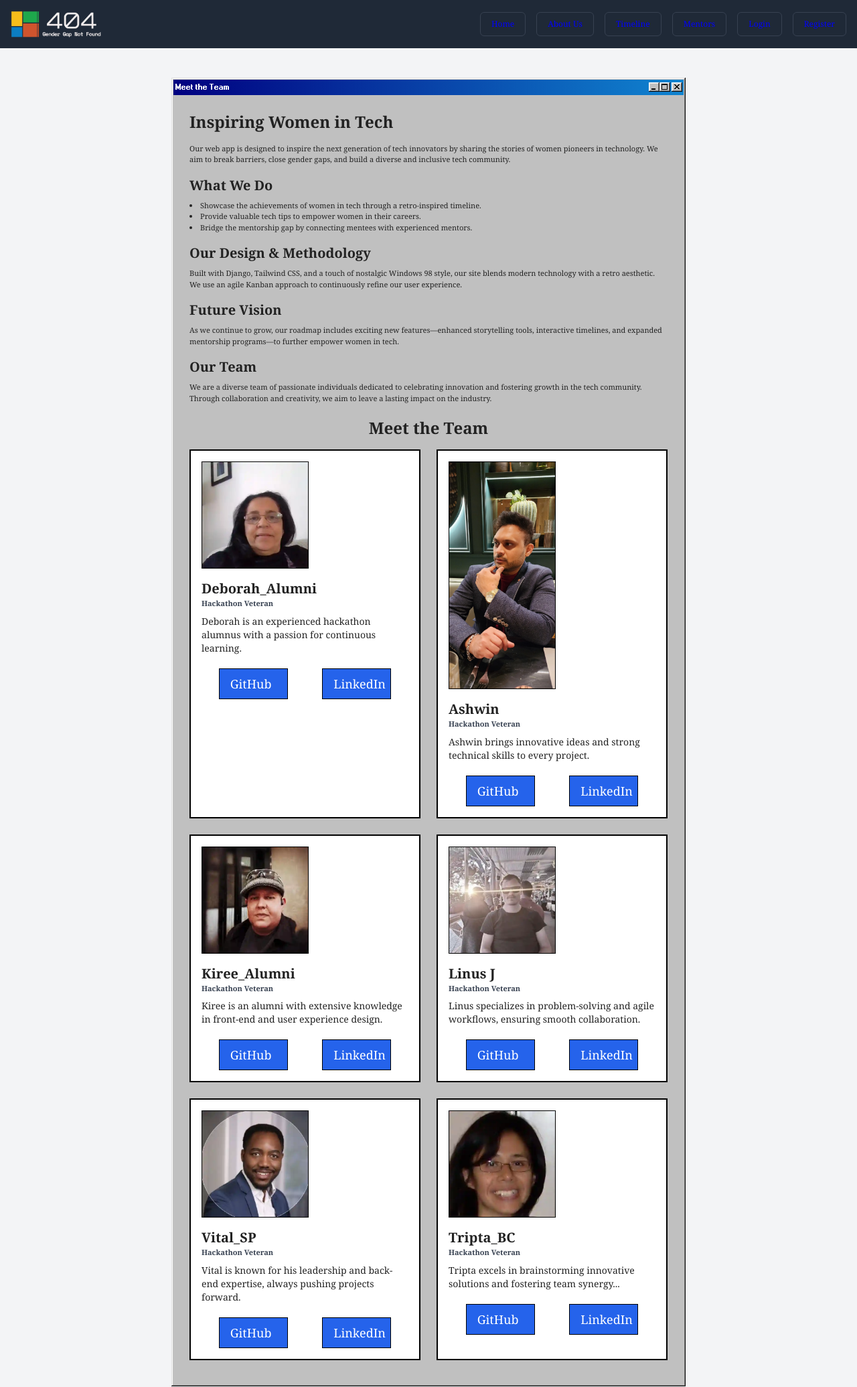
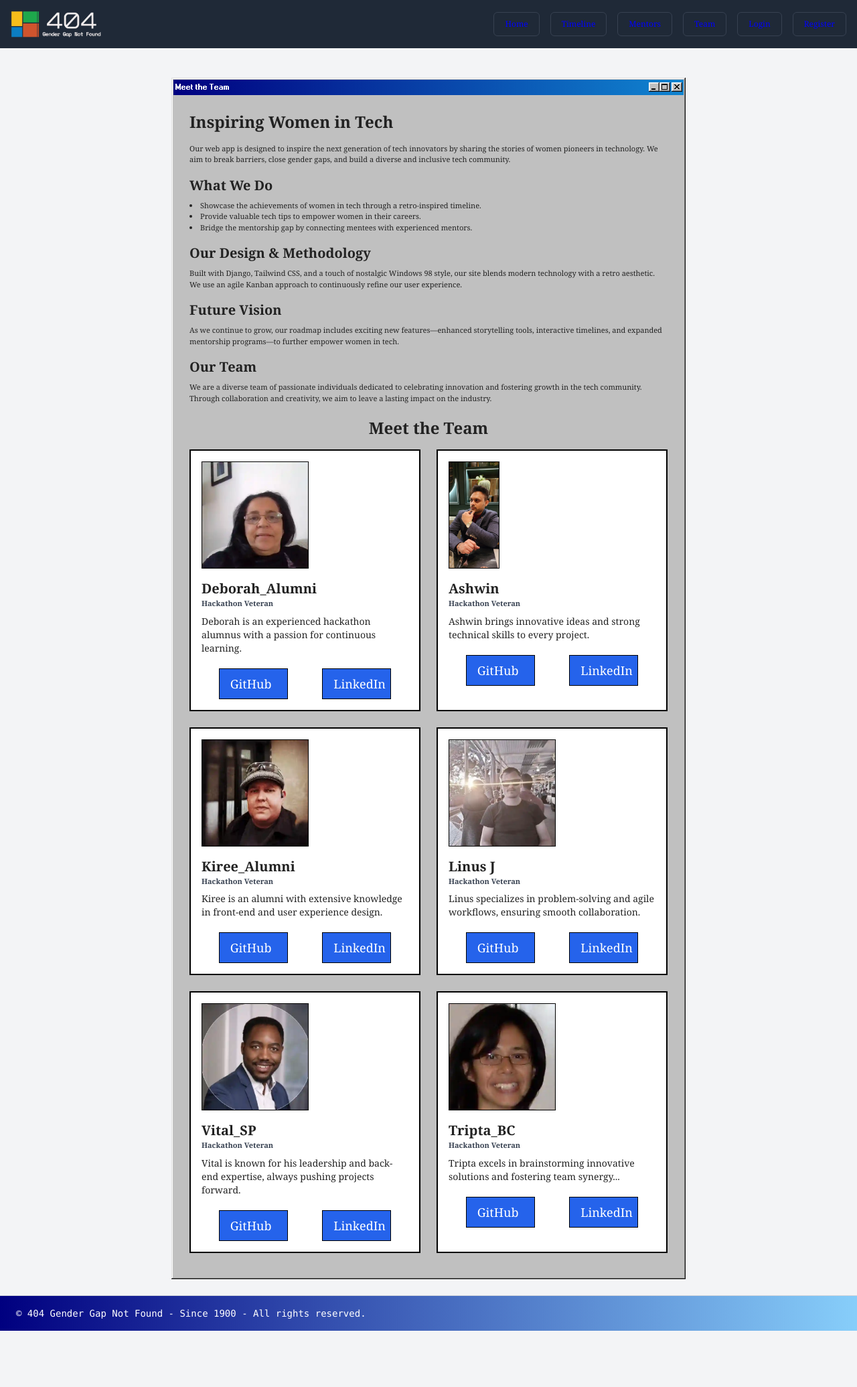
Before and after one commit to tgrey2024/2503-hackathon-team1, a Django app: page /about/ in a window 1280 px wide. Shown: the top 2071 px of the page at 67% size. After the commit the page ends 1987 px from the top, so only its background shows below. Run offline with Django 5.2, Linux system fonts and the light colour scheme; some libraries are stand-ins or nearby versions.

Commit message:
team page

```diff
--- a/home/templates/home/about.html
+++ b/home/templates/home/about.html
@@ -48,7 +48,7 @@
             {% for member in members %}
             <div class="bg-white border-2 border-black p-4">
                 {% if member.image %}
-                <img src="{% static member.image %}" alt="{{ member.name }}" class="w-40 border border-black mb-4">
+                <img src="{% static member.image %}" alt="{{ member.name }}" class="h-40 border border-black mb-4">
                 {% endif %}
                 <h3 class="text-xl font-bold">{{ member.name }}</h3>
                 <p class="text-gray-700 font-semibold">{{ member.role }}</p>
--- a/templates/base.html
+++ b/templates/base.html
@@ -28,9 +28,9 @@
       <!-- Horizontal Nav (hidden on mobile, shown on md+) -->
       <nav class="hidden md:flex space-x-4">
         <a href="{% url 'home' %}" class="px-4 py-2 border border-gray-700 rounded-md hover:text-gray-300">Home</a>
-        <a href="{% url 'about' %}" class="px-4 py-2 border border-gray-700 rounded-md hover:text-gray-300">About Us</a>
         <a href="{% url 'timeline' %}" class="px-4 py-2 border border-gray-700 rounded-md hover:text-gray-300">Timeline</a>
         <a href="{% url 'mentors:mentor_list' %}" class="px-4 py-2 border border-gray-700 rounded-md hover:text-gray-300">Mentors</a>
+        <a href="{% url 'about' %}" class="px-4 py-2 border border-gray-700 rounded-md hover:text-gray-300">Team</a>
         {% if user.is_authenticated %}
           <a href="{% url 'account_logout' %}" class="px-4 py-2 border border-gray-700 rounded-md hover:text-gray-300">Logout</a>
           <a href="{% url 'account_change_password' %}" class="px-4 py-2 border border-gray-700 rounded-md hover:text-gray-300">Change Password</a>
@@ -54,8 +54,9 @@
         <div id="navbar-dropdown"
              class="hidden absolute right-0 mt-2 w-48 bg-white text-black border border-gray-200 rounded-md shadow-lg z-10">
           <a href="{% url 'home' %}" class="block px-4 py-2 hover:bg-gray-100">Home</a>
-          <a href="{% url 'about' %}" class="block px-4 py-2 hover:bg-gray-100">About Us</a>
           <a href="{% url 'timeline' %}" class="block px-4 py-2 hover:bg-gray-100">Timeline</a>
+          <a href="{% url 'mentors:mentor_list' %}" class="block px-4 py-2 hover:bg-gray-100">Mentors</a>
+          <a href="{% url 'about' %}" class="block px-4 py-2 hover:bg-gray-100">Team</a>
           {% if user.is_authenticated %}
             <a href="{% url 'account_logout' %}" class="block px-4 py-2 hover:bg-gray-100">Logout</a>
             <a href="{% url 'account_change_password' %}" class="block px-4 py-2 hover:bg-gray-100">Change Password</a>
```
Also changed, not shown: home/templates/home/index.html (+9 -9 lines).
